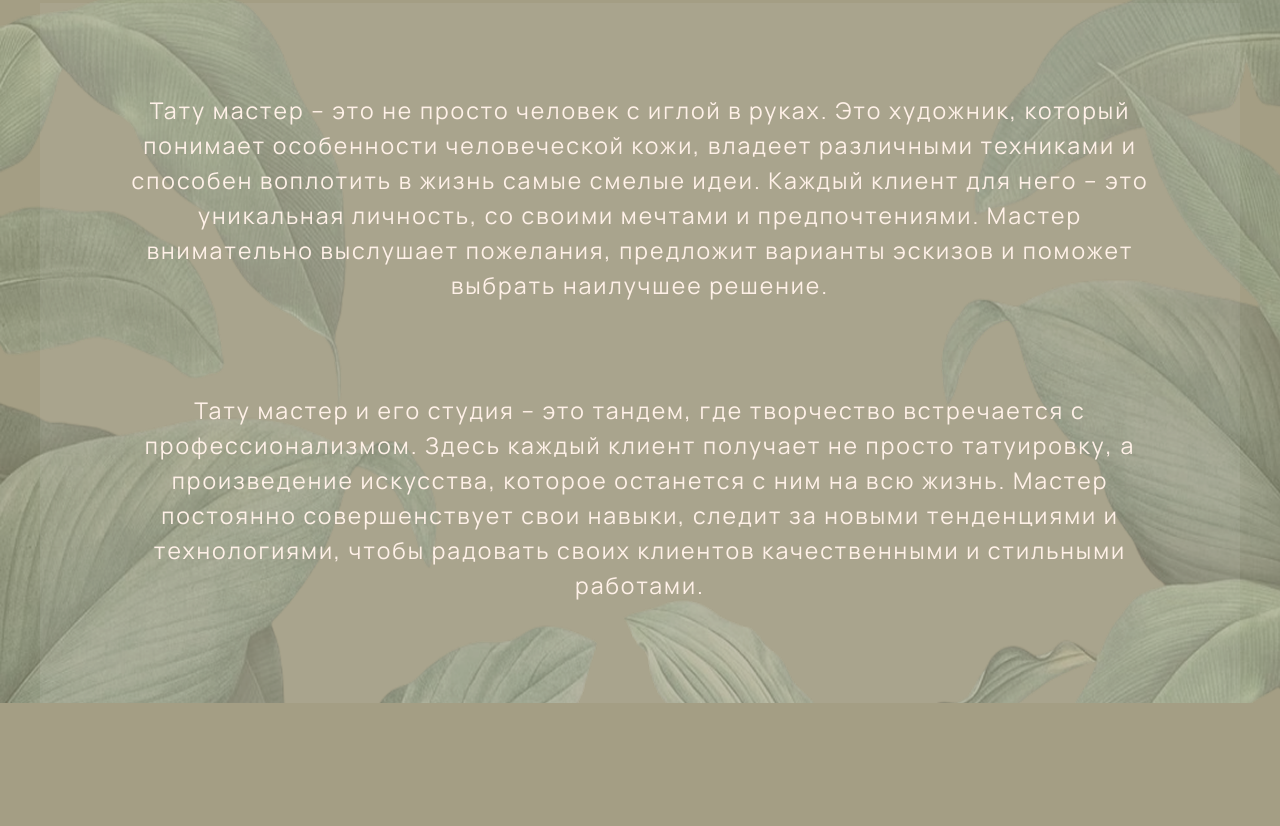
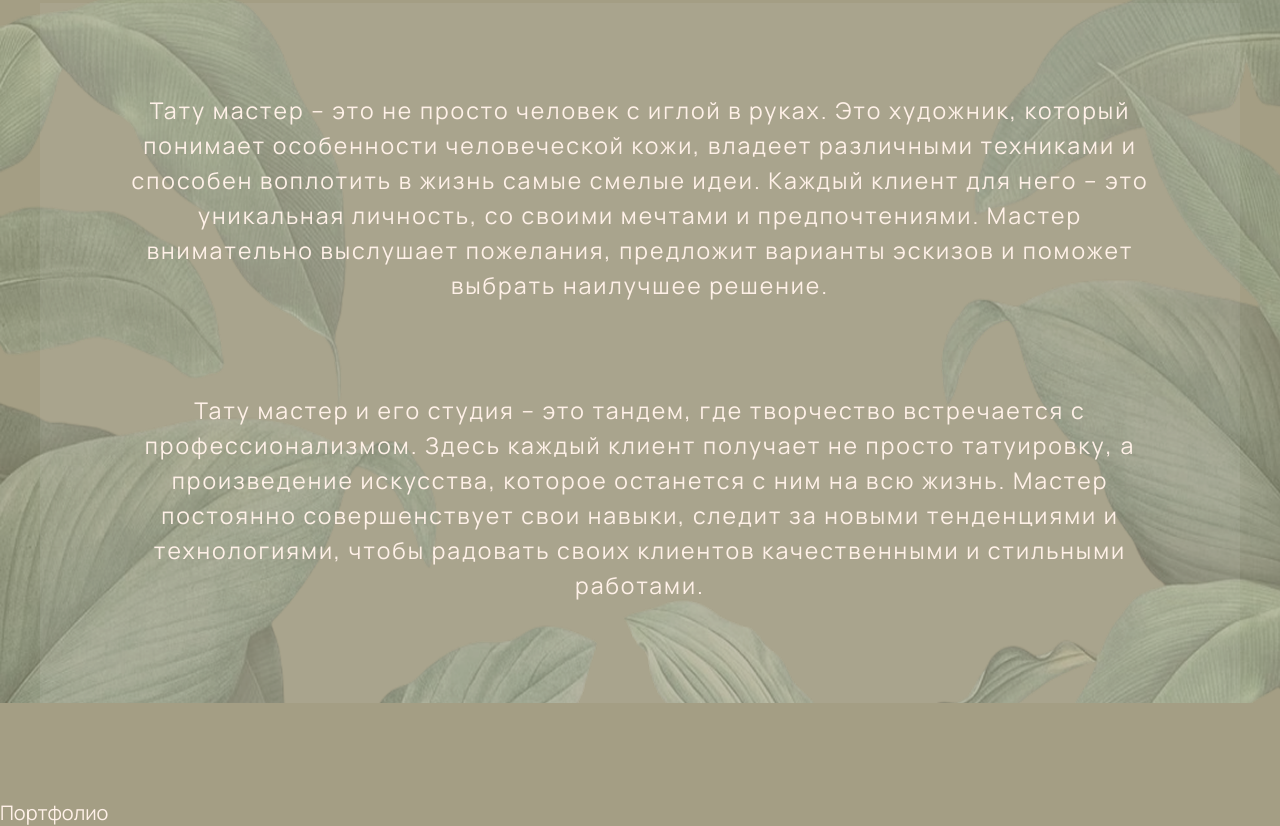
Before and after one commit to siro4ik/Tattoo, a plain HTML site: page index.html in a window 1280 px wide. Shown: the part 1065-1891 px from the top of the page. Before the commit the page ends 1868 px from the top, so only its background shows below. Drawn offline with Linux system fonts and the light colour scheme; a web font is replaced by a local one.

Commit message:
начало портфолио

```diff
--- a/index.html
+++ b/index.html
@@ -52,15 +52,11 @@
               а произведение искусства, которое останется с ним на всю жизнь.
               Мастер постоянно совершенствует свои навыки, следит за новыми тенденциями и технологиями, чтобы радовать своих клиентов качественными и стильными работами.
             </p>
-
             </div>
-
-
-
           </div>
-
-
-
+        </div>
+        <div class="portfolio">
+          <h2>Портфолио</h2>
 
         </div>
 
```
